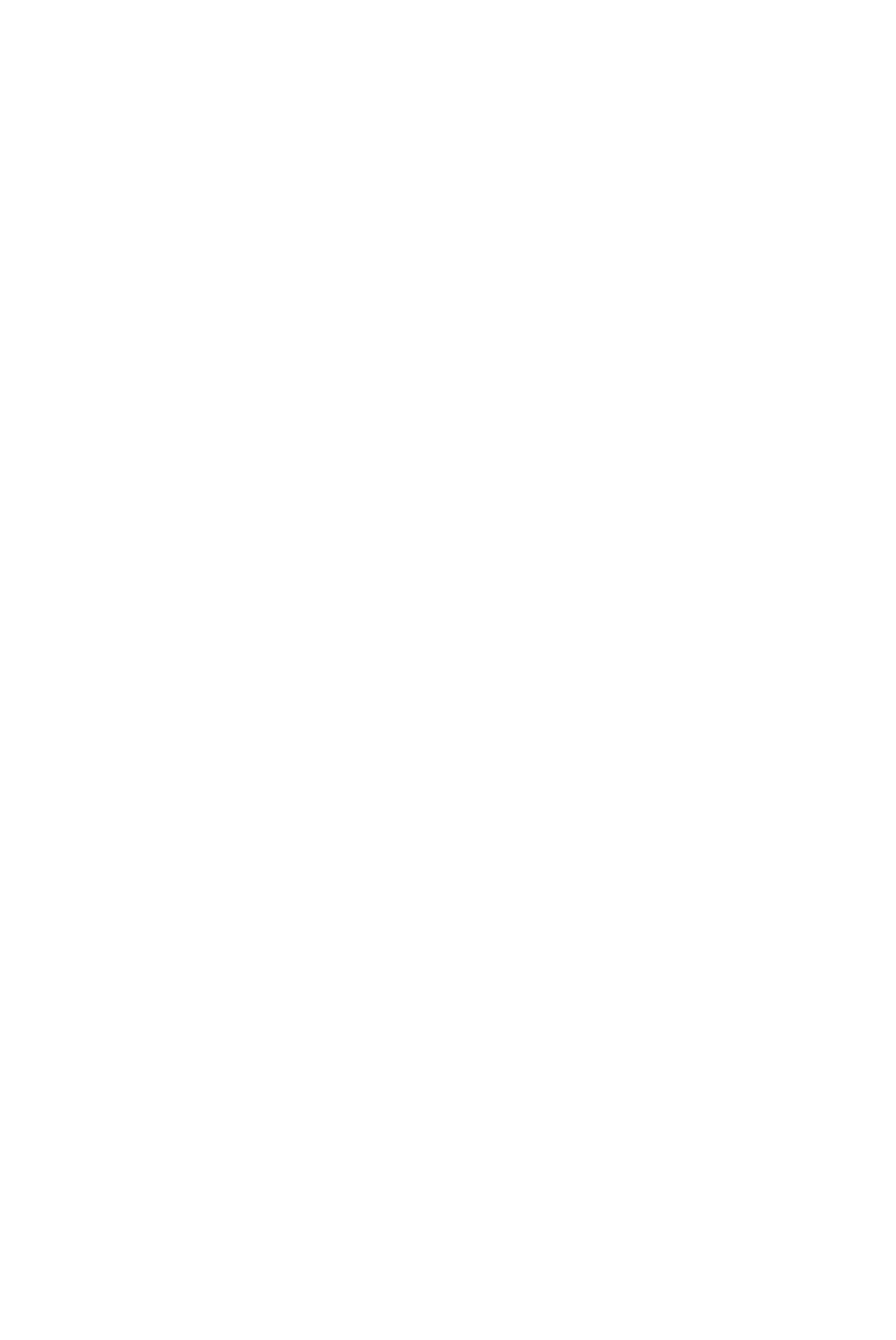
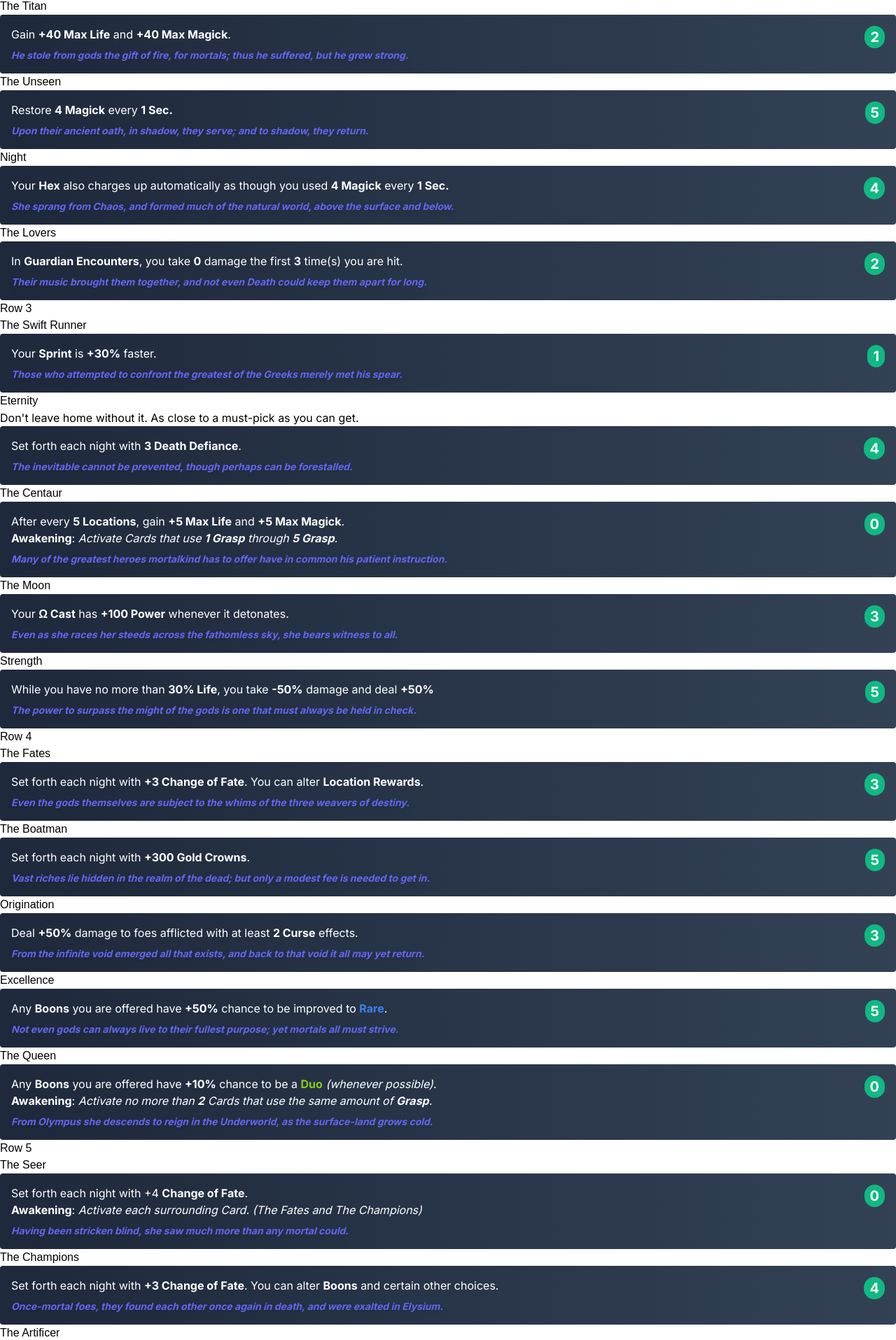
Before and after one commit to dsa821/hades2-crossroads-nextra, a Next.js app: page /arcana in a window 1280 px wide. Before the commit this address had no page. Shown: the part 795-2710 px from the top of the page at 70% size. Before the commit the page ends 800 px from the top, so only its background shows below. Built offline with nearby package versions, Linux system fonts and the light colour scheme; a web font is replaced by a local one.

Commit message:
add arcana

```diff
--- /dev/null
+++ b/components/Arcana.tsx
@@ -0,0 +1,34 @@
+import { FC } from "react";
+
+import { TextHighlight } from "./TextHighlight";
+
+type ArcanaProps = {
+  title: string;
+  grasp: number;
+  flavor: string;
+};
+
+export const Arcana: FC<ArcanaProps> = (props) => {
+  return (
+    <div
+      className={`bg-gradient-to-r from-slate-800 to-slate-700 text-white rounded p-4 ${props.className}`}
+    >
+      {props.title != null && (
+        <div className='font-bold text-2xl'>{props.title}</div>
+      )}
+      <div className='flex justify-between items-start gap-4'>
+        <div>
+          {props.children}
+
+          <div className='mt-2 italic font-bold text-sm drop-shadow-lg text-indigo-500'>
+            {props.flavor}
+          </div>
+        </div>
+
+        <div className='font-bold text-xl text-white bg-emerald-500 rounded-full px-2 py-0.5'>
+          {props.grasp}
+        </div>
+      </div>
+    </div>
+  );
+};
--- a/components/index.tsx
+++ b/components/index.tsx
@@ -1,2 +1,3 @@
+export * from './Arcana';
 export * from './Boon';
 export * from './TextHighlight';
--- a/pages/_meta.json
+++ b/pages/_meta.json
@@ -1,6 +1,7 @@
 {
   "index": "Home",
   "weapons": "Nocturnal Arms",
+  "arcana": "Arcana",
   "boons": "Boons",
 
   "supergiant": {
--- /dev/null
+++ b/pages/arcana.mdx
@@ -0,0 +1,277 @@
+import { Callout } from "nextra/components";
+import { Arcana, TextHighlight } from "@/components";
+
+# Arcana
+
+The equivalent of the Mirror of Night from Hades 1.
+
+<Callout>All values given are for max rank.</Callout>
+
+## Row 1
+
+### The Sorceress
+
+<Arcana
+  grasp='1'
+  flavor='Left to her own devices, she learned to confront the world on her own terms.'
+>
+  While you **Channel** your **Ω Moves**, everything moves slower for **4 Sec.**
+</Arcana>
+
+### The Wayward Son
+
+<Arcana
+  grasp='1'
+  flavor='Even the Underworld itself struggled to contain him, such was his lust for life'
+>
+  After you exit a **Location**, restore **4 Life**, or twice that if you have
+  no more than **30% Life**
+</Arcana>
+
+### The Huntress
+
+<Arcana
+  grasp='3'
+  flavor='Through discipline and instinct comes surpassing skill both in shadow and the light of the Moon.'
+>
+  While you have less than **100% Magick**, your **Attack** and **Special** deal
+  **+50%** damage.
+</Arcana>
+
+### Death
+
+<Arcana
+  grasp='3'
+  flavor='Some mortals would sense his soft approach, others taken by surprise.'
+>
+  Your **Ω Moves** have **+5%** chance to deal **Critical** damage.
+</Arcana>
+
+### The Messenger
+
+<Arcana
+  grasp='0'
+  flavor='With incomparable swiftness can he travel from the highest peaks to the lowest depths.'
+>
+You have **+10%** chance to **Dodge**.
+
+**Awakening**: _Activate at least **3** Cards that use the same amount of **Grasp**._
+
+</Arcana>
+
+## Row 2
+
+### The Furies
+
+<Arcana
+  grasp='2'
+  flavor='In the deepest reaches of the Underworld, three are as feared as the god of the dead himself.'
+>
+Deal **+30%** damage to foes in your **Casts**.
+
+</Arcana>
+
+### The Titan
+
+<Arcana
+  grasp='2'
+  flavor='He stole from gods the gift of fire, for mortals; thus he suffered, but he grew strong.'
+>
+  Gain **+40 Max Life** and **+40 Max Magick**.
+</Arcana>
+
+### The Unseen
+
+<Arcana
+  grasp='5'
+  flavor='Upon their ancient oath, in shadow, they serve; and to shadow, they return.'
+>
+Restore **4 Magick** every **1 Sec.**
+
+</Arcana>
+
+### Night
+
+<Arcana
+  grasp='4'
+  flavor='She sprang from Chaos, and formed much of the natural world, above the surface and below.'
+>
+  Your **Hex** also charges up automatically as though you used **4 Magick**
+  every **1 Sec.**
+</Arcana>
+
+### The Lovers
+
+<Arcana
+  grasp='2'
+  flavor='Their music brought them together, and not even Death could keep them apart for long.'
+>
+  In **Guardian Encounters**, you take **0** damage the first **3** time(s) you
+  are hit.
+</Arcana>
+
+## Row 3
+
+### The Swift Runner
+
+<Arcana
+  grasp='1'
+  flavor='Those who attempted to confront the greatest of the Greeks merely met his spear.'
+>
+  Your **Sprint** is **+30%** faster.
+</Arcana>
+
+### Eternity
+
+Don't leave home without it. As close to a must-pick as you can get.
+
+<Arcana
+  grasp='4'
+  flavor='The inevitable cannot be prevented, though perhaps can be forestalled.'
+>
+  Set forth each night with **3 Death Defiance**.
+</Arcana>
+
+### The Centaur
+
+<Arcana
+  grasp='0'
+  flavor='Many of the greatest heroes mortalkind has to offer have in common his patient instruction.'
+>
+After every **5 Locations**, gain **+5 Max Life** and **+5 Max Magick**.
+
+**Awakening**: _Activate Cards that use **1 Grasp** through **5 Grasp**._
+
+</Arcana>
+
+### The Moon
+
+<Arcana
+  grasp='3'
+  flavor='Even as she races her steeds across the fathomless sky, she bears witness to all.'
+>
+Your **Ω Cast** has **+100 Power** whenever it detonates.
+
+</Arcana>
+
+### Strength
+
+<Arcana
+  grasp='5'
+  flavor='The power to surpass the might of the gods is one that must always be held in check.'
+>
+  While you have no more than **30% Life**, you take **-50%** damage and deal
+  **+50%**
+</Arcana>
+
+## Row 4
+
+### The Fates
+
+<Arcana
+  grasp='3'
+  flavor='Even the gods themselves are subject to the whims of the three weavers of destiny.'
+>
+  Set forth each night with **+3 Change of Fate**. You can alter **Location
+  Rewards**.
+</Arcana>
+
+### The Boatman
+
+<Arcana
+  grasp='5'
+  flavor='Vast riches lie hidden in the realm of the dead; but only a modest fee is needed to get in.'
+>
+  Set forth each night with **+300 Gold Crowns**.
+</Arcana>
+
+### Origination
+
+<Arcana
+  grasp='3'
+  flavor='From the infinite void emerged all that exists, and back to that void it all may yet return.'
+>
+  Deal **+50%** damage to foes afflicted with at least **2 Curse** effects.
+</Arcana>
+
+### Excellence
+
+<Arcana
+  grasp='5'
+  flavor='Not even gods can always live to their fullest purpose; yet mortals all must strive.'
+>
+  Any **Boons** you are offered have **+50%** chance to be improved to
+  <TextHighlight type='rare'>**Rare**</TextHighlight>.
+</Arcana>
+
+### The Queen
+
+<Arcana
+  grasp='0'
+  flavor='From Olympus she descends to reign in the Underworld, as the surface-land grows cold.'
+>
+  Any **Boons** you are offered have **+10%** chance to be a
+  <TextHighlight type='duo'>**Duo**</TextHighlight> _(whenever possible)_.
+
+    **Awakening**: _Activate no more than **2** Cards that use the same amount of **Grasp**._
+
+</Arcana>
+
+## Row 5
+
+### The Seer
+
+<Arcana
+  grasp='0'
+  flavor='Having been stricken blind, she saw much more than any mortal could.'
+>
+  Set forth each night with +4 **Change of Fate**.
+
+**Awakening**: _Activate each surrounding Card. ([The Fates](/arcana#the-fates) and [The Champions](/arcana#the-champions))_
+
+</Arcana>
+
+### The Champions
+
+<Arcana
+  grasp='4'
+  flavor='Once-mortal foes, they found each other once again in death, and were exalted in Elysium.'
+>
+  Set forth each night with **+3 Change of Fate**. You can alter **Boons** and
+  certain other choices.
+</Arcana>
+
+### The Artificer
+
+<Arcana
+  grasp='6'
+  flavor='Few can turn raw materials into works of extraordinary genius; none as can he.'
+>
+  Set forth each night with **3** chance(s) to turn any **Minor Find** into a
+  random **Major Find**.
+</Arcana>
+
+### Divinity
+
+<Arcana
+  grasp='0'
+  flavor='The privilege of godhood is bestowed at birth, save for the rarest cases, when it is earned instead.'
+>
+  Any **Boons** you are offered have **+20%** chance to be improved to
+  <TextHighlight type='epic'>**Epic**</TextHighlight>.
+
+    **Awakening**: _Activate all **5** Cards in any other row._
+
+</Arcana>
+
+### Judgment
+
+<Arcana
+  grasp='0'
+  flavor='The Underworld King is to decide what shall become of each and every mortal life.'
+>
+After you vanquish a **Guardian**, activate **5** random inactive **Arcana Cards**.
+
+**Awakening**: _Activate no more than **3** Cards._
+
+</Arcana>
--- a/pages/index.mdx
+++ b/pages/index.mdx
@@ -1,15 +1,22 @@
-import { Cards, Card } from "nextra/components";
+import { Cards, Card, Callout } from "nextra/components";
 
 A build compendium for Hades 2, inspired by [Lee Reamsnyder's excellent build guides](https://www.leereamsnyder.com/hades-build-guide) for the original Hades.
+
+<Callout>
+  During Early Access, I don't plan on putting too many builds up due to the
+  high likelihood of balance changes as well as encouraging people to try things
+  for themselves. Early Access should be about exploring and playing around, not
+  following build guides!
+</Callout>
 
 ### Builds
 
 <Cards>
-	<Card title="Witch's Staff" href="/weapons/witchs-staff/builds" />
-	<Card title="Sister Blades" href="/weapons/sister-blades/builds" />
-	<Card title="Umbral Flames" href="/weapons/umbral-flames/builds" />
-	<Card title="Moonstone Axe" href="/weapons/moonstone-axe/builds" />
-	<Card title="Argent Skull" href="/weapons/argent-skull/builds" />
+  <Card title="Witch's Staff" href='/weapons/witchs-staff/builds' />
+  <Card title='Sister Blades' href='/weapons/sister-blades/builds' />
+  <Card title='Umbral Flames' href='/weapons/umbral-flames/builds' />
+  <Card title='Moonstone Axe' href='/weapons/moonstone-axe/builds' />
+  <Card title='Argent Skull' href='/weapons/argent-skull/builds' />
 </Cards>
 
 ![Melinoe](/images/melinoe-splash.png)
```
